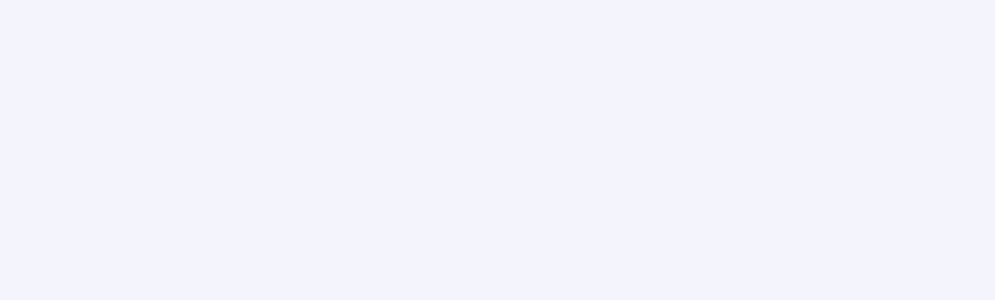
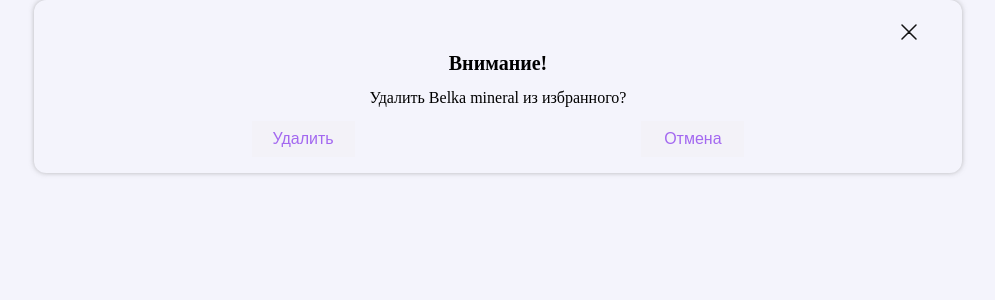
Before and after one commit to jesusdangerous/cosmetic-telegram-mini-app, a Vue app in the folder front/: page /warning-favourites in a window 1280 px wide. Before the commit this address had no page. Shown: the top 300 px of the page, without its empty margins (142-1137 px from the left). Built offline with nearby package versions, Linux system fonts and the light colour scheme.

Commit message:
fix: warning-modals

```diff
--- a/front/src/router/index.js
+++ b/front/src/router/index.js
@@ -5,7 +5,8 @@ import CheckNumber from '@/views/check-number.vue'
 import MainPage from '@/views/main-page.vue'
 import Support from '@/views/support.vue'
 import UserAccount from '@/views/user-account.vue'
-import Warning from '@/views/warning.vue'
+import WarningAccount from '@/views/warning-account.vue'
+import WarningFavourites from '@/views/warning-favourites.vue'
 
 const router = createRouter({
   history: createWebHistory(import.meta.env.BASE_URL),
@@ -41,9 +42,14 @@ const router = createRouter({
       component: Support
     },
     {
-      path: '/warning',
-      name: 'warning',
-      component: Warning,
+      path: '/warning-account',
+      name: 'warningAccount',
+      component: WarningAccount,
+    },
+    {
+      path: '/warning-favourites',
+      name: "warningFavourites",
+      component: WarningFavourites
     }
   ],
 })
--- a/front/src/views/main.vue
+++ b/front/src/views/main.vue
@@ -4,5 +4,6 @@
   <router-link to="/main-page"></router-link>
   <router-link to="/user-account"></router-link>
   <router-link to="/support"></router-link>
-  <router-link to="/warning"></router-link>
+  <router-link to="/warning-account"></router-link>
+  <router-link to="/warning-favourites"></router-link>
 </template>
--- /dev/null
+++ b/front/src/views/warning-favourites.vue
@@ -0,0 +1,83 @@
+<template>
+  <body>
+    <div class="page-wrapper">
+        <IconButton><img src="../assets/images/icon-cross.svg"></IconButton>
+      <div>
+        <h1>Внимание!</h1>
+        <p>Удалить Belka mineral из избранного?</p>
+        <div>
+          <button><p>Удалить</p></button>
+          <button><p>Отмена</p></button>
+        </div>
+      </div>
+    </div>
+  </body>
+</template>
+
+<script setup>
+  import Button from '@/components/UI/Button.vue';
+  import IconButton from '@/components/UI/IconButton.vue';
+</script>
+
+<style scoped>
+  .page-wrapper {
+    width: 70%;
+    padding: 24px 16px 16px 16px;
+    display: flex;
+    flex-direction: column;
+    gap: 12px;
+    border-radius: 12px;
+    box-shadow: 0 0 5px rgba(122,122,122,0.5);
+  }
+
+  button{
+    margin-left: 95%;
+  }
+
+  .page-wrapper p {
+    width: 80%;
+    margin: 0 auto;
+  }
+
+  .page-wrapper div div {
+    display: flex;
+    flex-direction: row;
+    justify-content: space-between;
+    width: 55%;
+    margin: 0 auto;
+  }
+
+  .page-wrapper div div button {
+    width: 103px;
+    border: none;
+    background-color: #F3F2F8;
+
+  }
+
+  .page-wrapper div div button p {
+    color: #A368F0;
+  }
+
+  .page-wrapper div {
+    display: flex;
+    flex-direction: column;
+    gap: 14px;
+    text-align: center;
+  }
+
+  h1 {
+    font-size: 20px;
+  }
+
+  p {
+    font-size: 16px;
+  }
+
+  .page-wrapper div button {
+    width: 100%;
+    height: 36px;
+    font-size: 16px;
+    font-weight: normal;
+    margin: 0;
+  }
+</style>
```
Also changed, not shown: front/src/views/warning-account.vue (renamed from front/src/views/warning.vue).
